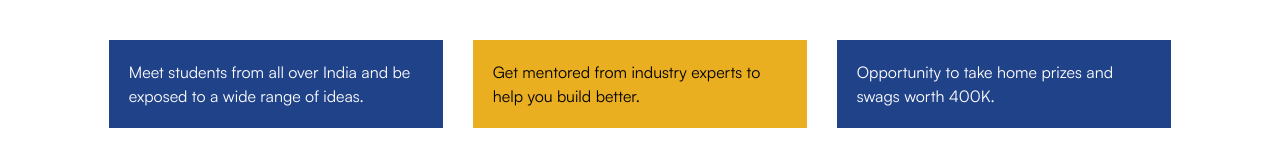
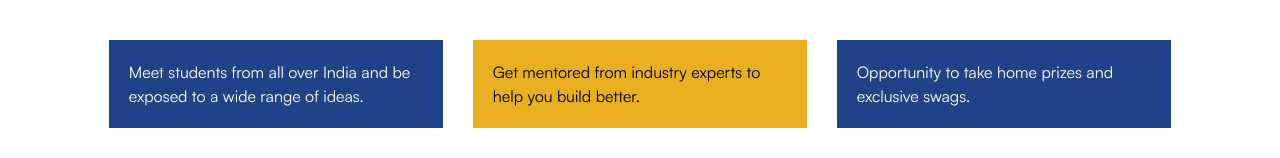
Before and after one commit to Make-a-Ton/make-a-ton-2024, a Next.js app: page / in a window 1280 px wide. Shown: the part 2285-2443 px from the top of the page. Built offline with nearby package versions, Linux system fonts and the light colour scheme.

Commit message:
text updated in join

```diff
--- a/src/sections/join/join.jsx
+++ b/src/sections/join/join.jsx
@@ -12,7 +12,7 @@ const Join = () => {
                     <p>Get mentored from industry experts to help you build better.</p>
                 </div>
                 <div className="p-5 mx-auto" style={{background: "#204289", color: "white", maxWidth: '95%'}}>
-                    <p>Opportunity to take home prizes and swags worth 400K.</p>
+                    <p>Opportunity to take home prizes and exclusive swags.</p>
                 </div>
             </div>
         </div>
```
